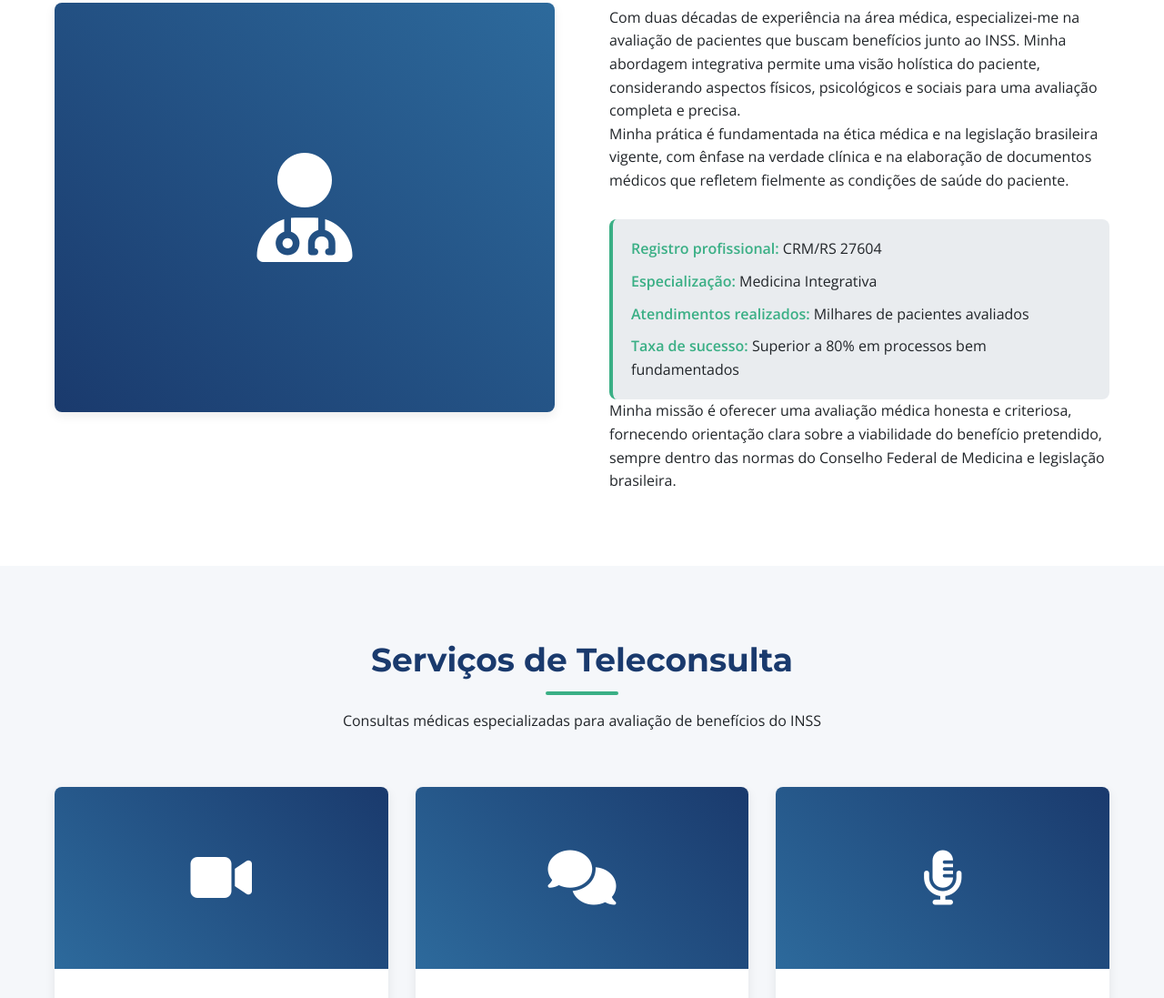
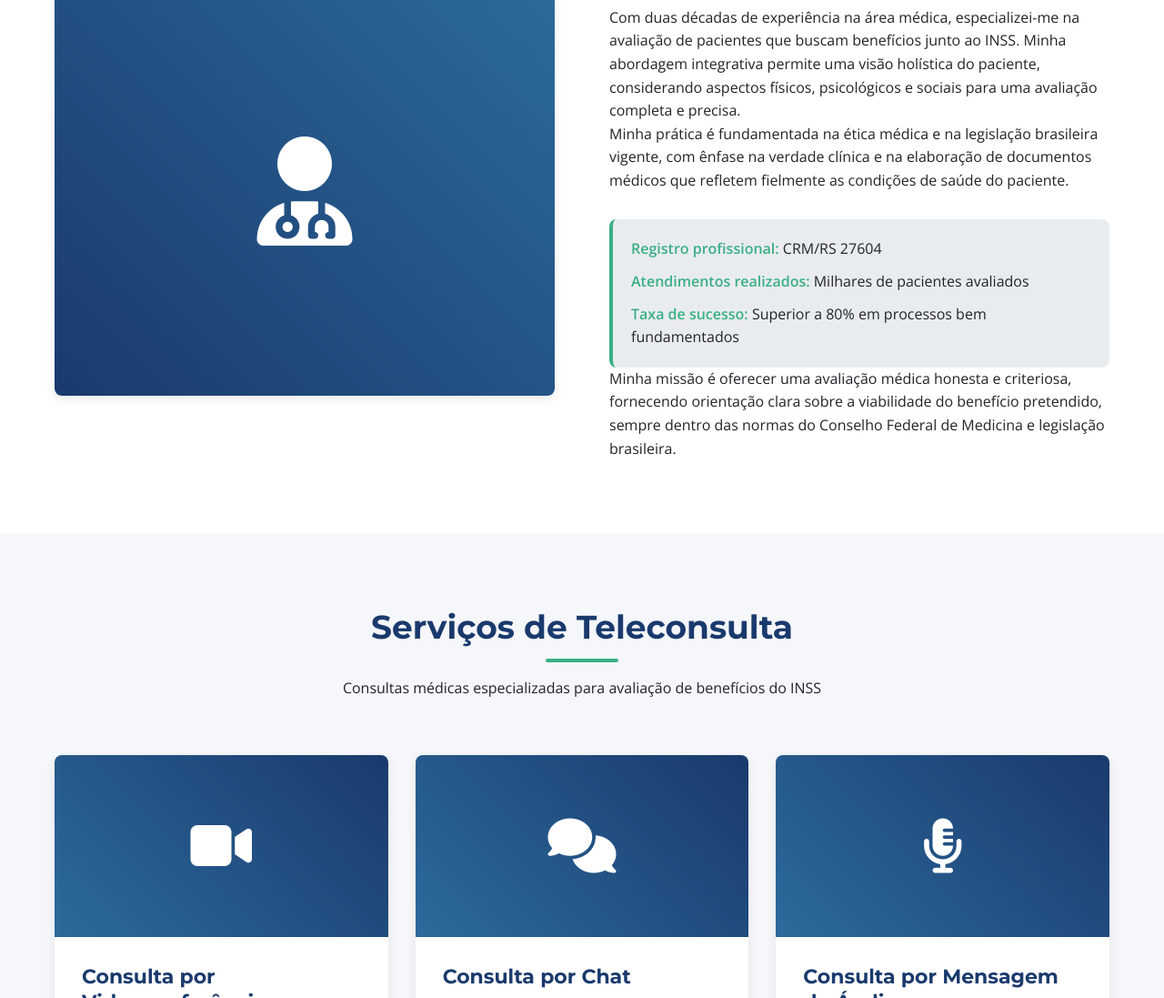
Before and after one commit to crhomagnus/beneficio, a plain HTML site: page index.html in a window 1280 px wide. Shown: the part 1051-2148 px from the top of the page at 91% size. Drawn offline with nearby package versions, Linux system fonts and the light colour scheme.

Commit message:
Update index.html

```diff
--- a/index.html
+++ b/index.html
@@ -836,7 +836,6 @@
 
                     <div class="credentials">
                         <p><span class="highlight">Registro profissional:</span> CRM/RS 27604</p>
-                        <p><span class="highlight">Especialização:</span> Medicina Integrativa</p>
                         <p><span class="highlight">Atendimentos realizados:</span> Milhares de pacientes avaliados</p>
                         <p><span class="highlight">Taxa de sucesso:</span> Superior a 80% em processos bem fundamentados</p>
                     </div>
```
